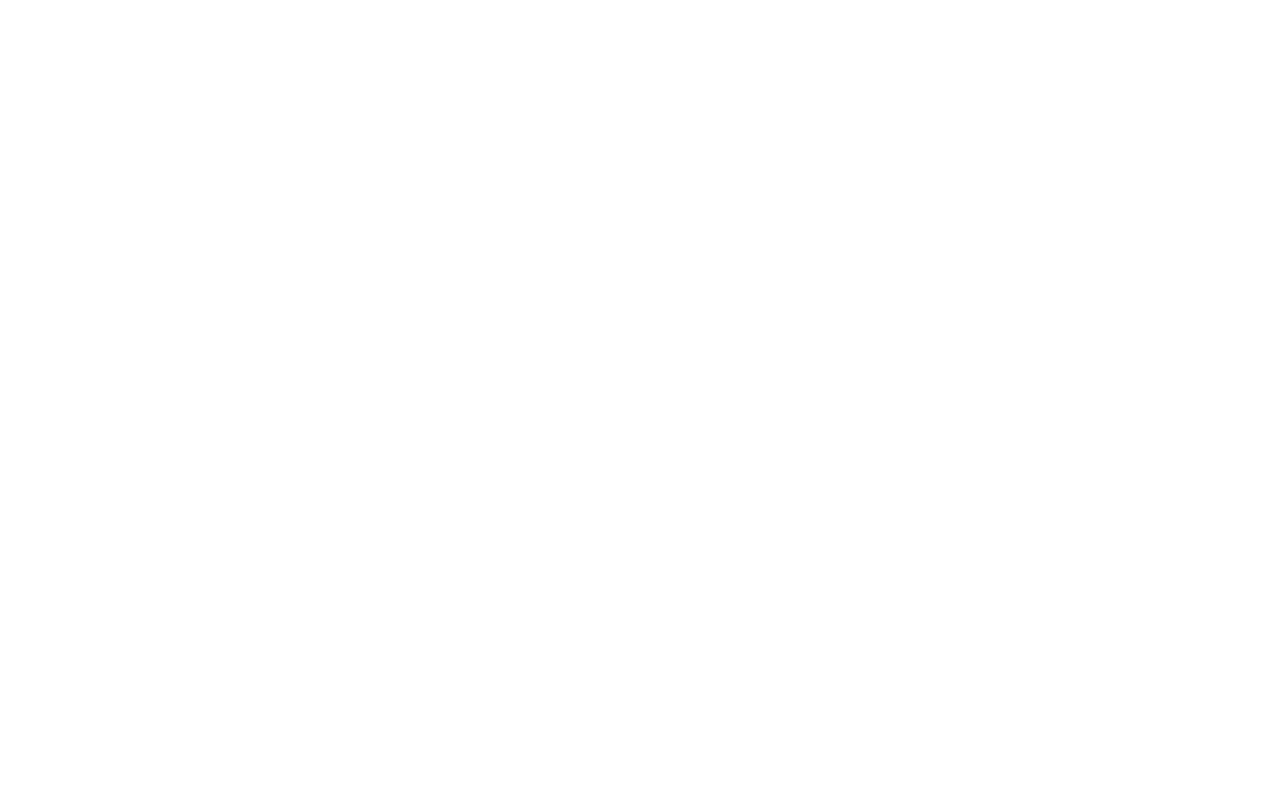
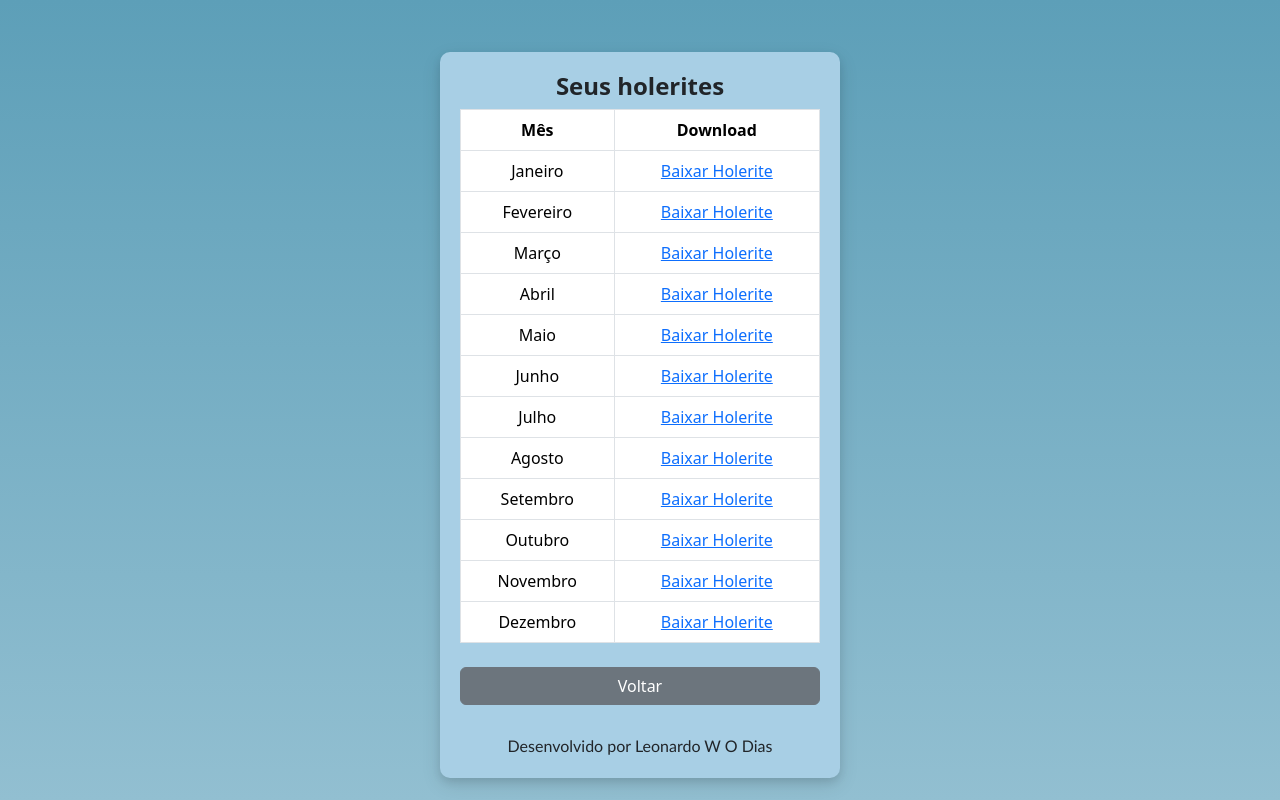
Before and after one commit to Leowod/APPFuncionario, a React (Create React App) app: page /usuario/holerites in a window 1280 px wide. Before the commit this address had no page. Built offline with nearby package versions, Linux system fonts and the light colour scheme.

Commit message:
Tela dos holerites

```diff
--- a/src/App.js
+++ b/src/App.js
@@ -7,6 +7,7 @@
 import EditarUsuario from './Telas/EditarUsuario/EditarUsuario';
 import RestaurarUsuario from './Telas/RestaurarUsuario/RestaurarUsuario';
 import PerfilUsuario from './Telas/PerfilUsuario/PerfilUsuario';
+import Holerites from './Telas/Holerites/Holerites';
 
 function App() {
   return (
@@ -16,6 +17,7 @@
         <Route path="/login" element={<Login />} />
         <Route path="/usuario/menu" element={<Menu />} />
         <Route path="/usuario/cadastro" element={<Cadastrar />} />
+        <Route path="/usuario/holerites" element={<Holerites />} />
         <Route path="/usuario/restaurar" element={<RestaurarUsuario />} />
         <Route path="/usuario/editar" element={<EditarUsuario />} />
         <Route path="/usuario/perfil" element={<PerfilUsuario />} />
--- a/src/Services/apiService.js
+++ b/src/Services/apiService.js
@@ -9,12 +9,41 @@
   },
 });
 
+export const atualizar = async (id,dados) =>
+{
+
+    const info = {
+      nome: dados.nome,
+      sobrenome: dados.sobrenome,
+      telefone: dados.telefone,
+      endereco: dados.endereco
+    }
+
+    const response = await api.put(`/usuario/atualizar/${id}`, info )
+
+    return response.data;
+}
+
+
+export const alterarSenha = async (dados) => {
+
+
+    const info = {
+      id: dados.id,
+      senha: dados.senha,
+      novaSenha: dados.novaSenha
+    }
+
+    return await api.put(`/usuario/alterarSenha`, info)
+
+}
+
 export const login = async (cpf, senha) => {
   try {
     const response = await api.post('/usuario/Logar', { cpf, senha });
     return response.data;
   } catch (error) {
-    throw error;
+    return error;
   }
 };
 
--- /dev/null
+++ b/src/Telas/Holerites/Holerites.js
@@ -0,0 +1,58 @@
+import React from 'react';
+import { Table } from 'react-bootstrap';
+import styles from './Holerites.module.css';
+import { useNavigate } from 'react-router-dom';
+
+const Holerites = () => {
+    const navigate = useNavigate();
+    // Aqui coloquei os endereçõs ficticios para demonstração
+    const holerites = [
+        { mes: 'Janeiro', link: '/downloads/holerite-janeiro.pdf' },
+        { mes: 'Fevereiro', link: '/downloads/holerite-fevereiro.pdf' },
+        { mes: 'Março', link: '/downloads/holerite-marco.pdf' },
+        { mes: 'Abril', link: '/downloads/holerite-abril.pdf' },
+        { mes: 'Maio', link: '/downloads/holerite-maio.pdf' },
+        { mes: 'Junho', link: '/downloads/holerite-junho.pdf' },
+        { mes: 'Julho', link: '/downloads/holerite-julho.pdf' },
+        { mes: 'Agosto', link: '/downloads/holerite-agosto.pdf' },
+        { mes: 'Setembro', link: '/downloads/holerite-setembro.pdf' },
+        { mes: 'Outubro', link: '/downloads/holerite-outubro.pdf' },
+        { mes: 'Novembro', link: '/downloads/holerite-novembro.pdf' },
+        { mes: 'Dezembro', link: '/downloads/holerite-dezembro.pdf' },
+
+    ];
+
+    return (
+        <div className={styles.container}>
+            <div className={styles.box}>
+                <h1 className={`${styles.title} text-center`}>Seus holerites</h1>
+                <Table bordered hover>
+                    <thead>
+                        <tr>
+                            <th>Mês</th>
+                            <th>Download</th>
+                        </tr>
+                    </thead>
+                    <tbody>
+                        {holerites.map((holerite, index) => (
+                            <tr key={index}>
+                                <td>{holerite.mes}</td>
+                                <td>
+                                    <a href={holerite.link} download>
+                                        Baixar Holerite
+                                    </a>
+                                </td>
+                            </tr>
+                        ))}
+                    </tbody>
+                </Table>
+                <button type="button" className="btn btn-secondary w-100 mt-2" onClick={() => navigate('/usuario/menu')}>
+                    Voltar
+                </button>
+                <p className={styles.rodape}>Desenvolvido por Leonardo W O Dias</p>
+            </div>
+        </div>
+    );
+};
+
+export default Holerites;
--- /dev/null
+++ b/src/Telas/Holerites/Holerites.module.css
@@ -0,0 +1,33 @@
+.container {
+    background: linear-gradient(to bottom, #5d9fb8, #92bfd1);
+    height: 100vh;
+    display: flex;
+    flex-direction: column;
+    justify-content: center;
+    align-items: center;
+    padding: 0;
+}
+
+.box {
+    background-color: rgb(168, 207, 229);
+    padding: 20px;
+    border-radius: 10px;
+    box-shadow: 0 4px 8px rgba(0, 0, 0, 0.1), 0 7px 20px rgba(0, 0, 0, 0.1);
+    text-align: center;
+    width: 100%;
+    max-width: 400px;
+    margin-top: 30px;
+}
+
+.title {
+    font-size: 1.5rem;
+    font-weight: bold;
+}
+
+.rodape {
+    margin-top: 8%;
+    margin-bottom: 0.1%;
+    font-size: 1rem;
+    font-family: 'Gill Sans', 'Gill Sans MT', Calibri, 'Trebuchet MS', sans-serif;
+    text-align: center;
+}
--- a/src/Telas/Menu/Menu.js
+++ b/src/Telas/Menu/Menu.js
@@ -3,7 +3,8 @@
 import { FaFileAlt, FaCalendarAlt, FaClock, FaSignOutAlt, FaRegClock, FaUserEdit, FaUserTimes, FaKey } from 'react-icons/fa';
 import { Modal, Button, Alert } from 'react-bootstrap';
 import styles from './Menu.module.css';
-import apiService from '../../Services/apiService';
+import { alterarSenha, atualizar, deletarUsuarioAsync } from '../../Services/apiService';
+
 
 const Menu = () => {
     const [user, setUser] = useState(null);
@@ -11,7 +12,9 @@
     const [showUpdateModal, setShowUpdateModal] = useState(false);
     const [showChangePasswordModal, setShowChangePasswordModal] = useState(false);
     const [successMessage, setSuccessMessage] = useState('');
+    const [dangerMessage, setDangerMessage] = useState('');
     const [updatedUserData, setUpdatedUserData] = useState({});
+    const [idFixo, setIdFixo] = useState('');
     const [passwordData, setPasswordData] = useState({
         senhaAtual: '',
         novaSenha: '',
@@ -26,6 +29,12 @@
         }
     }, []);
 
+    useEffect(() => {
+        if (user?.usuarioId) {
+            setIdFixo(user?.usuarioId);
+        }
+    }, [user?.usuarioId]);
+
     const handleLogout = () => {
         localStorage.removeItem('user');
         navigate('/');
@@ -33,7 +42,7 @@
 
     const handleUpdateData = () => {
         setUpdatedUserData({
-            usuarioId: user.usuarioId || '',
+            usuarioId: idFixo,
             nome: user.nome || '',
             sobrenome: user.sobrenome || '',
             telefone: user.telefone || '',
@@ -44,21 +53,24 @@
 
     const handleSaveUpdatedData = async () => {
         try {
-            console.log("aaaaaaaaaaaaaaaaaa")
-            console.log("asadasdasdas", updatedUserData)
-            const updatedUser = await apiService.atualizarUsuario(updatedUserData);
-            console.log("wwwwwwwwwwwwwww")
-            setUser(updatedUser);
-            console.log("vvvvvvvvvvvvvvvv")
+            const updatedUser = await atualizar(idFixo, updatedUserData);
+            setUser(
+                {
+                    usuarioId: idFixo,
+                    nome: updatedUser.nome,
+                    sobrenome: updatedUser.sobrenome,
+                    telefone: updatedUser.telefone,
+                    endereco: updatedUser.endereco
+                }
+            );
             localStorage.setItem('user', JSON.stringify(updatedUser));
-            console.log("eeeeeeeeeeeeeeeeee")
             setShowUpdateModal(false);
-            console.log("fffffffffffffffffffff")
             setSuccessMessage('Dados atualizados com sucesso!');
-            console.log("ggggggggggggggg")
             setTimeout(() => setSuccessMessage(''), 3000);
         } catch (error) {
-            console.error('Erro ao atualizar os dados do usuário:', error);
+            setShowUpdateModal(false);
+            setDangerMessage('Erro ao atualizar os dados do usuário!');
+            setTimeout(() => setDangerMessage(''), 3000);
         }
     };
 
@@ -73,8 +85,9 @@
         }
 
         try {
-            await apiService.alterarSenha({
-                senhaAtual: passwordData.senhaAtual,
+            await alterarSenha({
+                id: idFixo,
+                senha: passwordData.senhaAtual,
                 novaSenha: passwordData.novaSenha
             });
 
@@ -83,13 +96,15 @@
             setSuccessMessage('Senha alterada com sucesso!');
             setTimeout(() => setSuccessMessage(''), 3000);
         } catch (error) {
-            console.error('Erro ao alterar a senha:', error);
+            setShowChangePasswordModal(false);
+            setDangerMessage('Erro ao alterar a senha!');
+            setTimeout(() => setDangerMessage(''), 3000);
         }
     };
 
     const handleDesativarteUser = async () => {
         try {
-            await apiService.deletarUsuarioLogadoAsync();
+            await deletarUsuarioAsync();
 
             setSuccessMessage('Usuário desativado com sucesso!');
             setTimeout(() => {
@@ -124,6 +139,12 @@
                 {successMessage && (
                     <Alert variant="success" className={styles.alert}>
                         {successMessage}
+                    </Alert>
+                )}
+
+                {dangerMessage && (
+                    <Alert variant="danger" className={styles.alert}>
+                        {dangerMessage}
                     </Alert>
                 )}
 
```
